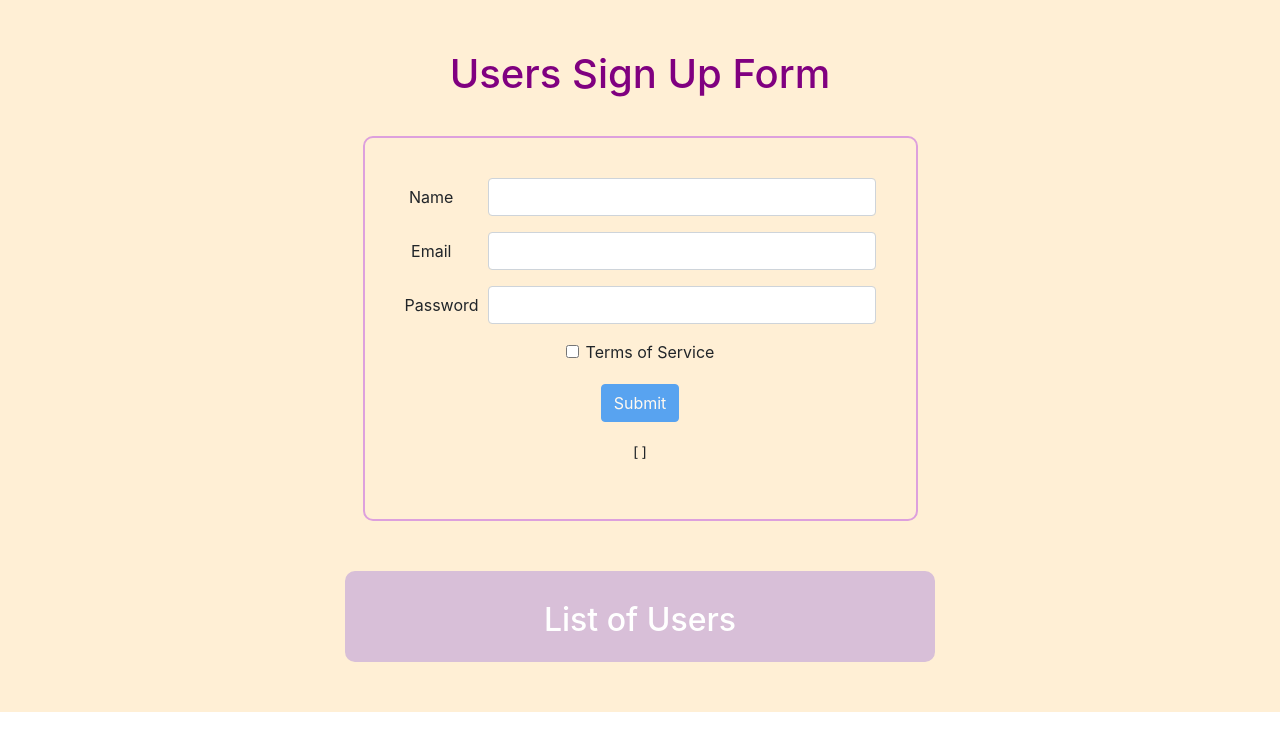
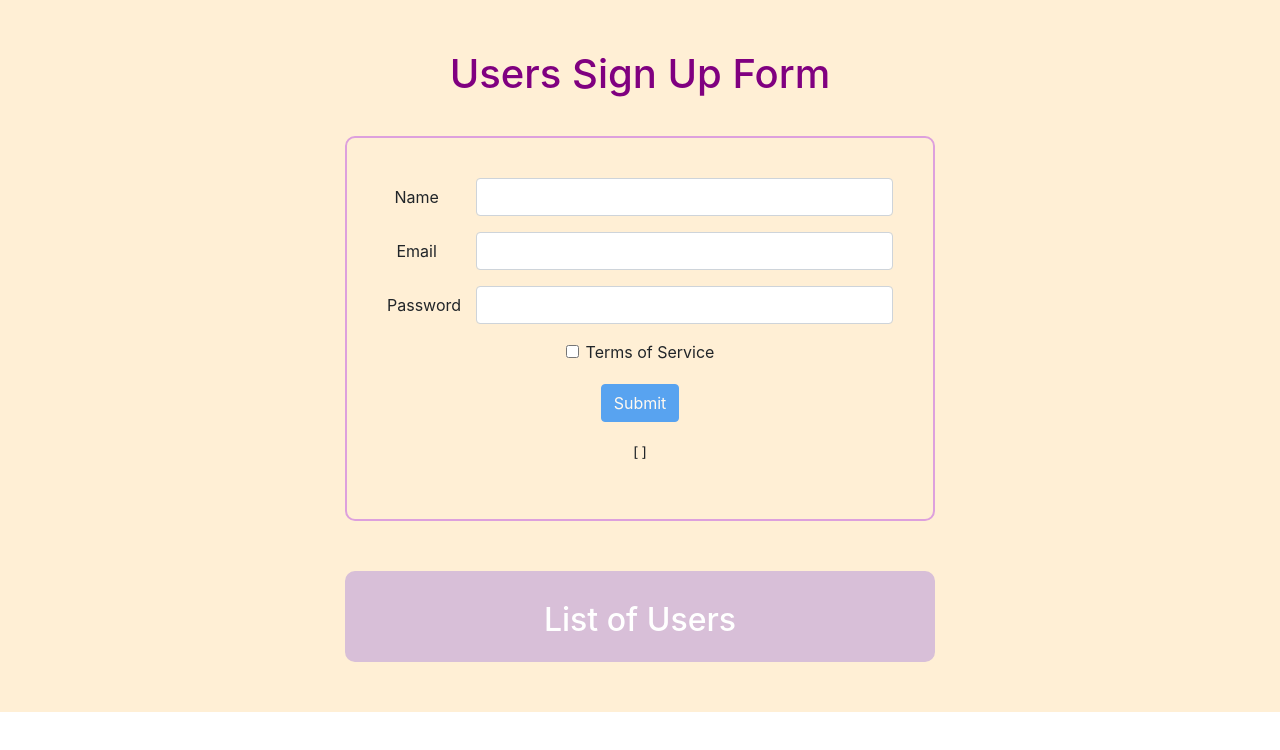
Before and after one commit to maribelcuales/User-Onboarding, a React (Create React App) app in the folder user-onboarding/: page / in a window 1280 px wide. Shown: the top 750 px of the page. Built offline with nearby package versions, Linux system fonts and the light colour scheme.

Commit message:
Removed unused Container Reactstrap component.

```diff
--- a/user-onboarding/src/Components/FormComponent.js
+++ b/user-onboarding/src/Components/FormComponent.js
@@ -2,7 +2,7 @@ import React, {useState, useEffect} from "react";
 import * as yup from "yup";
 import axios from "axios";
 
-import { Container, Col, Button, Form, FormGroup, Label, Input } from 'reactstrap';
+import { Col, Button, Form, FormGroup, Label, Input } from 'reactstrap';
 import './styles.css';
 
 const formSchema = yup.object().shape({
@@ -97,7 +97,6 @@ function FormComponent(props) {
   };
 
   return (
-    <Container>
     <div className="div-container">
       <Form onSubmit={formSubmit}>
         <FormGroup row>
@@ -174,7 +173,6 @@ function FormComponent(props) {
         </div>
       </Form>
     </div>
-    </Container>
   )
 };
 
```
